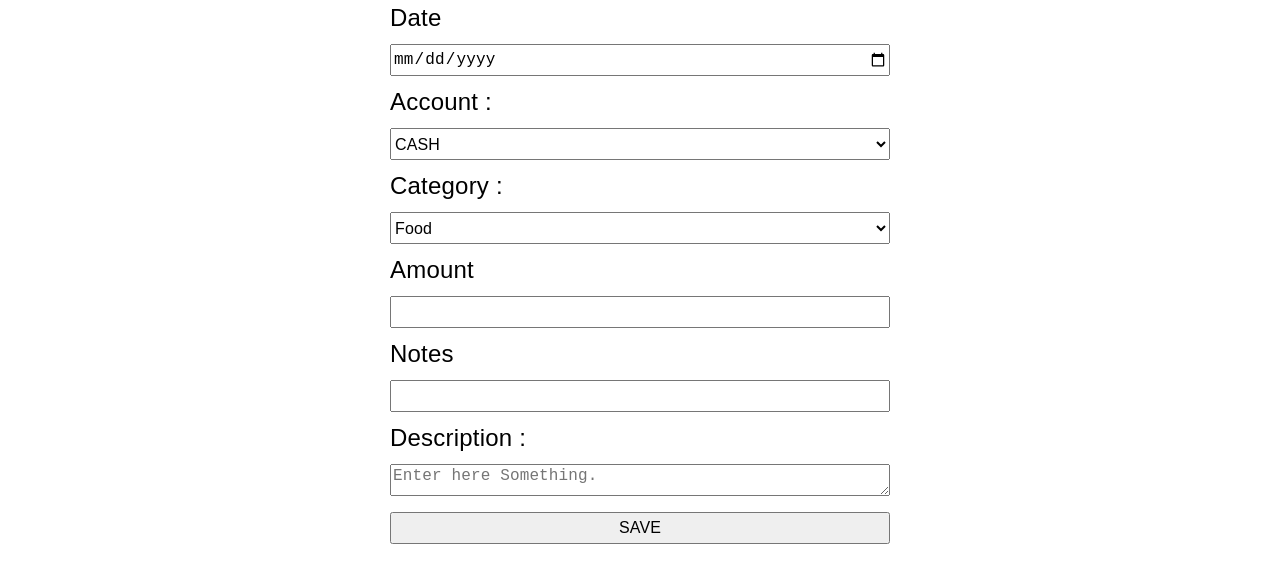
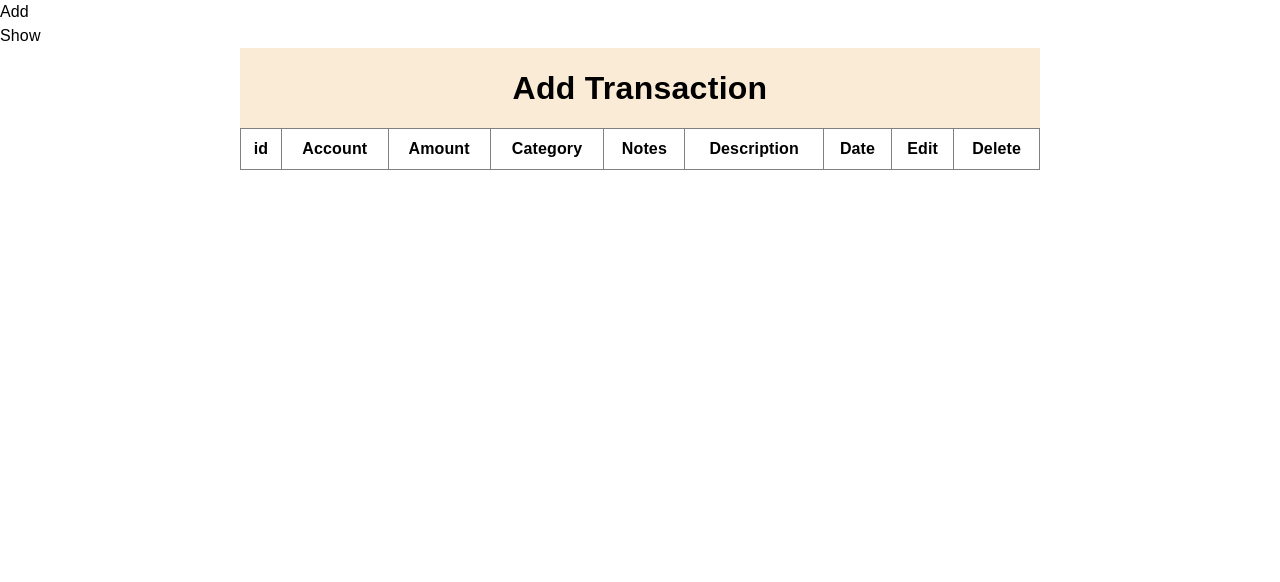
Before and after one commit to vratnoo/Just-React, a React (Create React App) app: page /show in a window 1280 px wide. Shown: the top 582 px of the page. Built offline with nearby package versions, Linux system fonts and the light colour scheme.

Commit message:
Basic structure of view and add feature

```diff
--- a/package.json
+++ b/package.json
@@ -8,6 +8,7 @@
     "@testing-library/user-event": "^13.5.0",
     "react": "^18.0.0",
     "react-dom": "^18.0.0",
+    "react-router-dom": "^6.3.0",
     "react-scripts": "5.0.0",
     "web-vitals": "^2.1.4"
   },
--- a/src/AddTransaction.js
+++ b/src/AddTransaction.js
@@ -1,42 +1,70 @@
-import React, { useState } from 'react'
+import React, { useEffect, useState } from 'react'
 
 
 
-const AddTransaction = ()=>{
-    const initialState = {id:null,amount:0,accountId:"",categoryId:"",notes:"",desc:""}
-    const [accounts,setAccounts] = useState([{id:0,name:"CASH"},{id:1,name:"ONLINE"}])
-    const [categories,setCategories] = useState([{id:0,name:"Food"},{id:1,name:"Bills"},{id:2,name:"Transport"}])
-    const [tansaction,setTransaction] = useState(initialState);
+const AddTransaction = ({accounts,categories,transactionList,setTransactionList})=>{
+    const initialState = {id:Date.now(),date:"12-12-12",amount:0,accountId:0,categoryId:0,notes:"",desc:""}
+    const [transaction,setTransaction] = useState(initialState)
 
+    useEffect(()=>{
+        setTransaction(initialState)
+    },[])
+
+    const handleChange = (e)=>{
+        let name = e.target.name
+        let value=  e.target.value
+        if(name=="account"){
+            name = "accountId"
+            value = parseInt(value)
+        }
+
+        if(name=="category"){
+            name = "categoryId"
+            value = parseInt(value)
+        }
+        console.log(transaction)
+        setTransaction({...transaction,[name]:value})
+
+
+    }
+
+    const handleSubmit = (e)=>{
+        e.preventDefault()
+        // setTransaction({...transaction,id:Date.now()})
+        setTransactionList([...transactionList,transaction])
+
+        setTransaction(initialState)
+    }
 
     return(
         <div>
-            <form>
+            <h2>Add Transaction</h2>
+            <form onSubmit={handleSubmit}>
             <label>
                     Date
             </label>
 
-            <input type="date" name="date" />
+            <input type="date" name="date"  value={transaction.date} onChange={handleChange}/>
             <label>Account : </label>
-            <select name="account"  value={tansaction.accountId}>
-                {accounts.map((account)=>( <option key={account.id} value={account.id}>{account.name}</option>))}
+            <select name="account"  value={transaction.accountId} onChange={handleChange} >
+                {accounts.map((item)=>( <option key={item.id} value={item.id}>{item.name}</option>))}
 
             </select>
             <label>Category : </label>
-            <select name="account" >
-                {categories.map((category)=>(  <option key={category.id} value={category.id}>{category.name}</option> ))}
+            <select name="category" value={transaction.categoryId}  onChange={handleChange} >
+                {categories.map((item)=>(  <option key={item.id} value={item.id}>{item.name}</option> ))}
 
             </select>
             <label>
             Amount
             </label>
-            <input type="number" name="Amount" id="" />
+            <input type="number" name="amount" onChange={handleChange} />
 
 
             <label>Notes</label>
-            <input type="text" name="notes"  />
+            <input type="text" name="notes"  value={transaction.notes} onChange={handleChange}/>
             <label>Description : </label>
-            <textarea  placeholder='Enter here Something.'/>
+            <textarea  name="desc" onChange={handleChange}  value={transaction.desc} placeholder='Enter here Something.'/>
             <button>SAVE</button>
 
             </form>
--- a/src/App.js
+++ b/src/App.js
@@ -1,9 +1,44 @@
-import React from "react";
+import React, { useEffect, useState } from 'react'
 import  AddTransaction from "./AddTransaction"
+import  ShowTransaction from "./ShowTransaction"
+import Navigation from './component/Navigation'
+import {
+  BrowserRouter,
+  Routes,
+  Route,
+} from "react-router-dom";
+
 function App() {
+  const [accounts,setAccounts] = useState([{id:0,name:"CASH"},{id:1,name:"ONLINE"}])
+  const [categories,setCategories] = useState([{id:0,name:"Food"},{id:1,name:"Bills"},{id:2,name:"Transport"}])
+  const [transactionList,setTransactionList] = useState([]);
+
+  useEffect(()=>{
+    console.log(transactionList)
+  },[transactionList])
+
+  const handleDelete = (id)=>{
+
+
+    setTransactionList(transactionList.filter((item)=>item.id!==id))
+
+  }
+
+  const props = {accounts,categories,transactionList,setTransactionList,handleDelete}
   return (
     <>
-      <AddTransaction/>
+
+      <Navigation/>
+      <div className='container'>
+      <Routes>
+        <Route path="/" element={ <AddTransaction  {...props} />} />
+        <Route path="/show" element={ <ShowTransaction  {...props} />} />
+    </Routes>
+      </div>
+
+
+
+
     </>
   );
 }
--- /dev/null
+++ b/src/ShowTransaction.jsx
@@ -0,0 +1,49 @@
+import React from 'react';
+
+
+const ShowTransaction = ({accounts,categories,transactionList,handleDelete})=>{
+
+
+    return(
+        <div>
+            <h2>Add Transaction</h2>
+            <table>
+                <thead>
+                    <tr>
+                        <th>id</th>
+                        <th>Account</th>
+                        <th>Amount</th>
+                        <th>Category</th>
+                        <th>Notes</th>
+                        <th>Description</th>
+                        <th>Date</th>
+                        <th>Edit</th>
+                        <th>Delete</th>
+                    </tr>
+                </thead>
+                <tbody>
+                    {transactionList.map((item)=>(
+                    <tr>
+                        <td>{item.id}</td>
+                        <td>{accounts.map((account)=>(account.id===item.accountId)?account.name:"")}</td>
+                        <td>{item.amount}</td>
+                        <td>{categories.map((category)=>(category.id===item.categoryId)?category.name:"")}</td>
+                        {console.log(typeof item.categoryId)}
+                        {/* <td>{`${item.categoryId}+${categories}`}</td> */}
+                        <td>{item.notes}</td>
+                        <td>{item.desc}</td>
+                        <td>{item.date}</td>
+                        <td><button key={item.id} name="edit" id={item.id}>Edit</button></td>
+                        <td><button key={item.id} name="delete" onClick={()=>handleDelete(item.id)}>Delete</button></td>
+
+                    </tr>))}
+
+
+
+                </tbody>
+            </table>
+        </div>
+    )
+}
+
+export default ShowTransaction;
--- /dev/null
+++ b/src/component/Navigation.jsx
@@ -0,0 +1,17 @@
+import React from 'react'
+import { Link } from "react-router-dom";
+
+const Navigation = ()=>{
+
+    return(
+        <nav>
+            <ul>
+                <li> <Link to="/">Add</Link></li>
+                <li> <Link to="/show">Show</Link></li>
+
+            </ul>
+        </nav>
+    )
+}
+
+export default Navigation
--- a/src/css/style.css
+++ b/src/css/style.css
@@ -78,10 +78,23 @@ body {
   line-height: 1.5;
 }
 
+h2 {
+  font-size: 2rem;
+  text-align: center;
+  font-weight: 600;
+  background-color: antiquewhite;
+  padding: 1rem 2rem;
+}
+
+.container {
+  max-width: 800px;
+  margin: 0 auto;
+}
+
 form {
   display: flex;
   flex-direction: column;
-  max-width: 500px;
+  max-width: 100%;
   font-size: 1.5rem;
   margin: 0 auto;
 }
@@ -94,4 +107,18 @@ form input, form select, form button, form textarea {
   font-size: 1rem;
 }
 
+table {
+  border: 1px solid gray;
+  border-collapse: collapse;
+  width: 100%;
+  margin: 0 auto;
+}
+table th {
+  font-weight: 600;
+}
+table th, table td {
+  padding: 0.5rem;
+  border: 1px solid gray;
+}
+
 /*# sourceMappingURL=style.css.map */
--- a/src/index.js
+++ b/src/index.js
@@ -2,11 +2,13 @@ import React from 'react';
 import ReactDOM from 'react-dom';
 import './css/style.css';
 import App from './App';
-import reportWebVitals from './reportWebVitals';
+import { BrowserRouter } from "react-router-dom";
 
 ReactDOM.render(
   <React.StrictMode>
+    <BrowserRouter>
     <App />
+    </BrowserRouter>
   </React.StrictMode>,
   document.getElementById('root')
 );
@@ -14,4 +16,4 @@ ReactDOM.render(
 // If you want to start measuring performance in your app, pass a function
 // to log results (for example: reportWebVitals(console.log))
 // or send to an analytics endpoint. Learn more: https://bit.ly/CRA-vitals
-reportWebVitals();
+// reportWebVitals();
--- a/src/scss/layouts/_body.scss
+++ b/src/scss/layouts/_body.scss
@@ -7,10 +7,22 @@ body{
     line-height: 1.5;
 }
 
+h2{
+    font-size: 2rem;
+    text-align: center;
+    font-weight: 600;
+    background-color: antiquewhite;
+    padding: 1rem 2rem;
+}
+.container{
+    max-width: 800px;
+    margin: 0 auto;
+}
+
 form{
     display: flex;
     flex-direction: column;
-    max-width: 500px;
+    max-width: 100%;
     font-size: 1.5rem;
     margin: 0 auto;
     lable{
@@ -23,3 +35,21 @@ form{
         // margin-left: 0.5re;
     }
 }
+
+table{
+    border: 1px solid gray;
+    border-collapse: collapse;
+    width: 100%;
+    margin: 0 auto;
+    th{
+        font-weight: 600;
+    }
+    tr{
+
+
+    }
+    th,td{
+        padding: 0.5rem;
+        border: 1px solid gray;
+    }
+}
```
Also changed, not shown: 2 other files (tests, documents, lock files or other folders).
